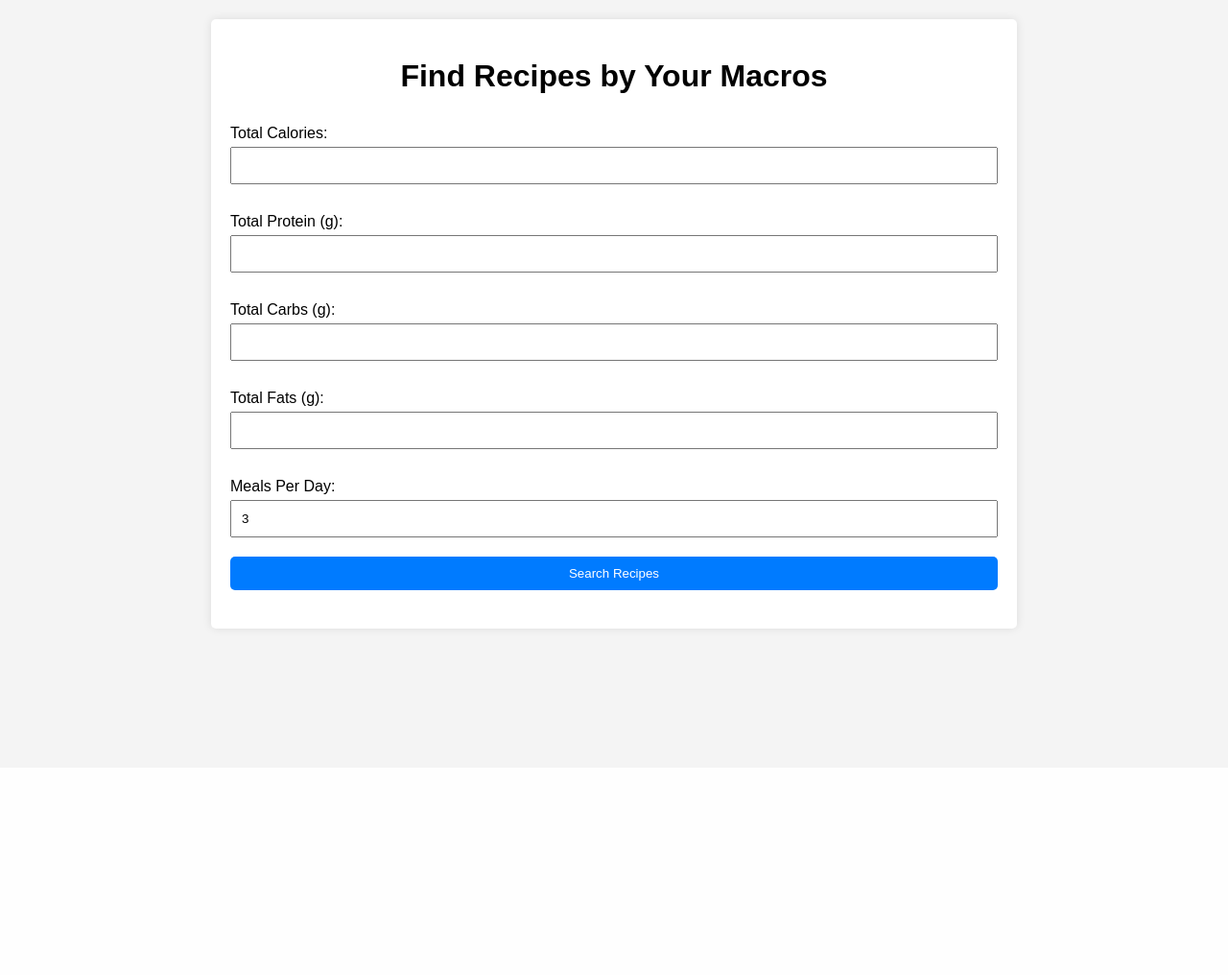
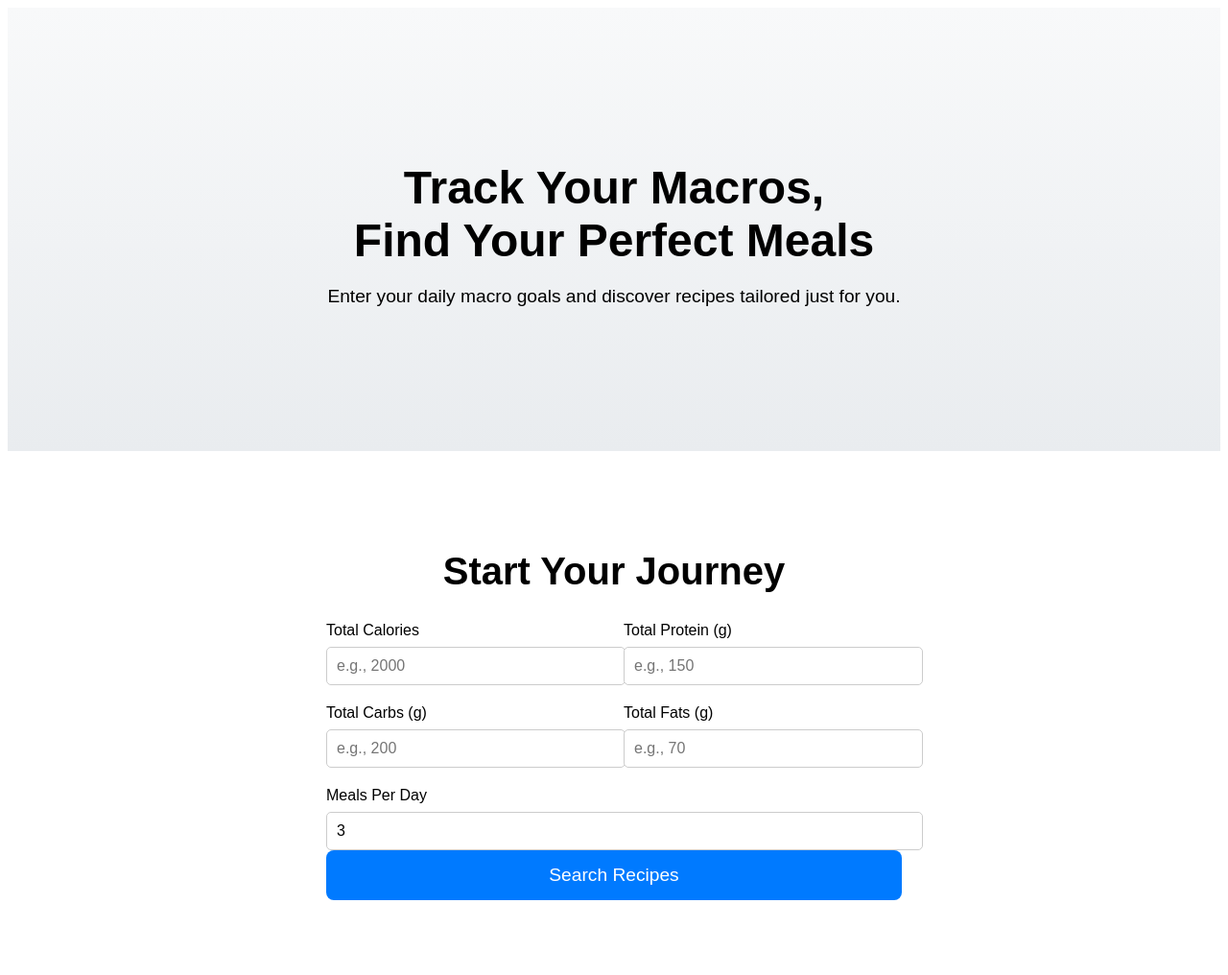
Before and after one commit to Jordaine777/macro_based_recipes, a Flask app: page / in a window 1280 px wide. Shown: the whole page at 96% size. Before the commit the page ends 661 px from the top, so only its background shows below. Run offline with Flask 3, Linux system fonts and the light colour scheme.

Commit message:
launching website

```diff
--- a/app.py
+++ b/app.py
@@ -40,26 +40,32 @@ def calculate_deviation(recipe_macros, target_macros, weights):
 
 def search_recipes(target_macros, top_n=10):
     """
-    Search for the top N recipes that closely match the target macros.
+    Search for the top N unique recipes that closely match the target macros.
     """
-    # Define weights for each macro
     weights = {
         "calories": 1.0,
-        "protein": 0.5,  # Higher priority
+        "protein": 2.0,  # Higher priority
         "carbs": 1.0,
-        "fats": 2.0,     # Lower priority
+        "fats": 0.5,     # Lower priority
     }
 
     results = []
+    seen_names = set()  # Track unique recipe names
+
     for _, row in recipes_df.iterrows():
         nutrients = parse_nutrients(row["nutrients"])
-        if nutrients:  # Skip recipes with missing/invalid nutrient data
+        if nutrients and row["name"] not in seen_names:  # Ensure uniqueness by name
             deviation = calculate_deviation(nutrients, target_macros, weights)
             results.append((row["name"], row["url"], row["image"], nutrients, deviation))
+            seen_names.add(row["name"])  # Add name to the seen set
 
     # Sort results by deviation score
-    results = sorted(results, key=lambda x: x[-1])[:top_n]
-    return results
+    sorted_results = sorted(results, key=lambda x: x[-1])[:top_n]
+
+    # Return the structure expected by the template
+    return [(recipe[0], recipe[1], recipe[2], recipe[3]) for recipe in sorted_results]
+
+
 
 @app.route("/", methods=["GET", "POST"])
 def index():
@@ -71,12 +77,12 @@ def index():
         fats = int(request.form["fats"])
         meals = int(request.form["meals"])
 
-        # Calculate per-meal macros
+        # Calculate per-meal macros and round to whole numbers
         target_macros = {
-            "calories": calories / meals,
-            "protein": protein / meals,
-            "carbs": carbs / meals,
-            "fats": fats / meals,
+            "calories": round(calories / meals),
+            "protein": round(protein / meals),
+            "carbs": round(carbs / meals),
+            "fats": round(fats / meals),
         }
 
         # Search for recipes
--- /dev/null
+++ b/static/form-styles.css
@@ -0,0 +1,84 @@
+/* General Container */
+.container {
+    max-width: 800px;
+    margin: 0 auto;
+    padding: 20px;
+    text-align: center;
+    font-family: Arial, sans-serif;
+}
+
+/* Hero Section */
+.hero {
+    background: linear-gradient(to bottom, #f8f9fa, #e9ecef);
+    text-align: center;
+    padding: 100px 20px;
+}
+
+.hero h1 {
+    font-size: 3rem;
+    font-weight: bold;
+    margin-bottom: 20px;
+}
+
+.hero p {
+    font-size: 1.2rem;
+    margin-bottom: 30px;
+}
+
+/* Form Section */
+.form-section {
+    padding: 50px 20px;
+    text-align: center;
+}
+
+.form-section h2 {
+    font-size: 2.5rem;
+    margin-bottom: 30px;
+}
+
+form {
+    max-width: 600px;
+    margin: 0 auto;
+}
+
+.input-row {
+    display: flex;
+    justify-content: space-between;
+    gap: 20px;
+    margin-bottom: 20px;
+}
+
+.input-group {
+    flex: 1;
+    text-align: left;
+}
+
+label {
+    display: block;
+    font-size: 1rem;
+    margin-bottom: 8px;
+}
+
+input {
+    width: 100%;
+    padding: 10px;
+    font-size: 1rem;
+    border: 1px solid #ccc;
+    border-radius: 5px;
+}
+
+.submit-button {
+    display: block;
+    width: 100%;
+    padding: 15px 30px;
+    font-size: 1.2rem;
+    color: white;
+    background-color: #007aff;
+    border: none;
+    border-radius: 8px;
+    cursor: pointer;
+}
+
+.submit-button:hover {
+    background-color: #0056b3;
+}
--- a/static/styles.css
+++ b/static/styles.css
@@ -1,60 +1,131 @@
-body {
-    font-family: Arial, sans-serif;
-    margin: 0;
-    padding: 0;
-    background: #f4f4f4;
+/* General Container */
+.container {
+    max-width: 1200px;
+    margin: 0 auto;
+    padding: 0 20px;
 }
 
-.container {
-    max-width: 800px;
-    margin: 20px auto;
-    padding: 20px;
-    background: #fff;
-    border-radius: 5px;
-    box-shadow: 0 0 10px rgba(0, 0, 0, 0.1);
-}
-
-h1 {
+/* Navigation Bar */
+.navbar {
+    background-color: #f8f9fa;
+    padding: 20px 0;
+    border-bottom: 1px solid #ddd;
     text-align: center;
 }
 
-form {
-    display: flex;
-    flex-direction: column;
+.navbar .logo {
+    font-size: 1.5rem;
+    font-weight: bold;
+    color: #333;
+    text-decoration: none;
 }
 
-label {
-    margin: 10px 0 5px;
+/* Results Header */
+.results-header {
+    background-color: #f8f9fa;
+    text-align: center;
+    padding: 50px 20px;
 }
 
-input, button {
-    padding: 10px;
+.results-header h1 {
+    font-size: 2.5rem;
+    margin-bottom: 10px;
+}
+
+.results-header p {
+    font-size: 1.2rem;
+    color: #555;
+}
+
+/* Results Section */
+.results-section {
+    padding: 50px 20px;
+    background-color: white;
+}
+
+.cards {
+    display: grid;
+    grid-template-columns: repeat(auto-fit, minmax(300px, 1fr));
+    gap: 30px;
+}
+
+.card {
+    background-color: #f8f9fa;
+    border-radius: 10px;
+    box-shadow: 0 4px 6px rgba(0, 0, 0, 0.1);
+    overflow: hidden;
+    transition: transform 0.3s, box-shadow 0.3s;
+}
+
+.card:hover {
+    transform: translateY(-5px);
+    box-shadow: 0 6px 12px rgba(0, 0, 0, 0.2);
+}
+
+.card-image {
+    width: 100%;
+    height: 200px;
+    object-fit: cover;
+}
+
+.card-content {
+    padding: 20px;
+    text-align: center;
+}
+
+.card-content h3 {
+    font-size: 1.5rem;
+    margin-bottom: 10px;
+    color: #333;
+}
+
+.card-content p {
+    font-size: 1rem;
+    color: #555;
     margin-bottom: 20px;
 }
 
-button {
-    background: #007BFF;
-    color: #fff;
-    border: none;
+.card-button {
+    display: inline-block;
+    padding: 10px 20px;
+    font-size: 1rem;
+    color: white;
+    background-color: #007aff;
     border-radius: 5px;
-    cursor: pointer;
+    text-decoration: none;
+    transition: background-color 0.3s;
 }
 
-button:hover {
-    background: #0056b3;
+.card-button:hover {
+    background-color: #0056b3;
 }
 
-ul {
-    list-style-type: none;
-    padding: 0;
+/* Footer */
+footer {
+    background-color: #f8f9fa;
+    padding: 20px 0;
+    text-align: center;
+    border-top: 1px solid #ddd;
 }
 
-li {
-    margin-bottom: 20px;
+footer p {
+    margin: 0;
+    font-size: 1rem;
+    color: #555;
 }
 
-img {
-    max-width: 100%;
-    height: auto;
+footer .back-button {
+    display: inline-block;
+    margin-top: 10px;
+    padding: 10px 20px;
+    font-size: 1rem;
+    background-color: #333;
+    color: white;
     border-radius: 5px;
+    text-decoration: none;
+    transition: background-color 0.3s;
 }
+
+footer .back-button:hover {
+    background-color: #555;
+}
--- a/templates/index.html
+++ b/templates/index.html
@@ -4,29 +4,49 @@
     <meta charset="UTF-8">
     <meta name="viewport" content="width=device-width, initial-scale=1.0">
     <title>Macro Recipe Finder</title>
-    <link rel="stylesheet" href="static/styles.css">
+    <link rel="stylesheet" href="/static/form-styles.css">
 </head>
 <body>
-    <div class="container">
-        <h1>Find Recipes by Your Macros</h1>
-        <form method="POST" action="/">
-            <label for="calories">Total Calories:</label>
-            <input type="number" id="calories" name="calories" required>
+    <!-- Hero Section -->
+    <section class="hero">
+        <div class="container">
+            <h1>Track Your Macros, <br> Find Your Perfect Meals</h1>
+            <p>Enter your daily macro goals and discover recipes tailored just for you.</p>
+        </div>
+    </section>
 
-            <label for="protein">Total Protein (g):</label>
-            <input type="number" id="protein" name="protein" required>
-
-            <label for="carbs">Total Carbs (g):</label>
-            <input type="number" id="carbs" name="carbs" required>
-
-            <label for="fats">Total Fats (g):</label>
-            <input type="number" id="fats" name="fats" required>
-
-            <label for="meals">Meals Per Day:</label>
-            <input type="number" id="meals" name="meals" value="3" required>
-
-            <button type="submit">Search Recipes</button>
-        </form>
-    </div>
+    <!-- Form Section -->
+    <section class="form-section">
+        <div class="container">
+            <h2>Start Your Journey</h2>
+            <form method="POST" action="/">
+                <div class="input-row">
+                    <div class="input-group">
+                        <label for="calories">Total Calories</label>
+                        <input type="number" id="calories" name="calories" placeholder="e.g., 2000" required>
+                    </div>
+                    <div class="input-group">
+                        <label for="protein">Total Protein (g)</label>
+                        <input type="number" id="protein" name="protein" placeholder="e.g., 150" required>
+                    </div>
+                </div>
+                <div class="input-row">
+                    <div class="input-group">
+                        <label for="carbs">Total Carbs (g)</label>
+                        <input type="number" id="carbs" name="carbs" placeholder="e.g., 200" required>
+                    </div>
+                    <div class="input-group">
+                        <label for="fats">Total Fats (g)</label>
+                        <input type="number" id="fats" name="fats" placeholder="e.g., 70" required>
+                    </div>
+                </div>
+                <div class="input-group">
+                    <label for="meals">Meals Per Day</label>
+                    <input type="number" id="meals" name="meals" placeholder="e.g., 3" value="3" required>
+                </div>
+                <button type="submit" class="submit-button">Search Recipes</button>
+            </form>
+        </div>
+    </section>
 </body>
 </html>
```
Also changed, not shown: templates/results.html (+51 -17 lines), requirements.txt (added), 1 other file.
